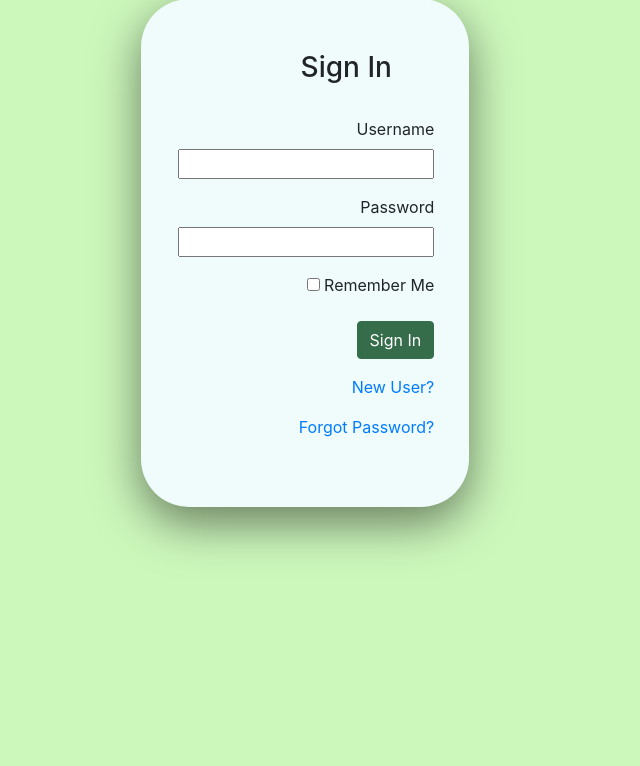
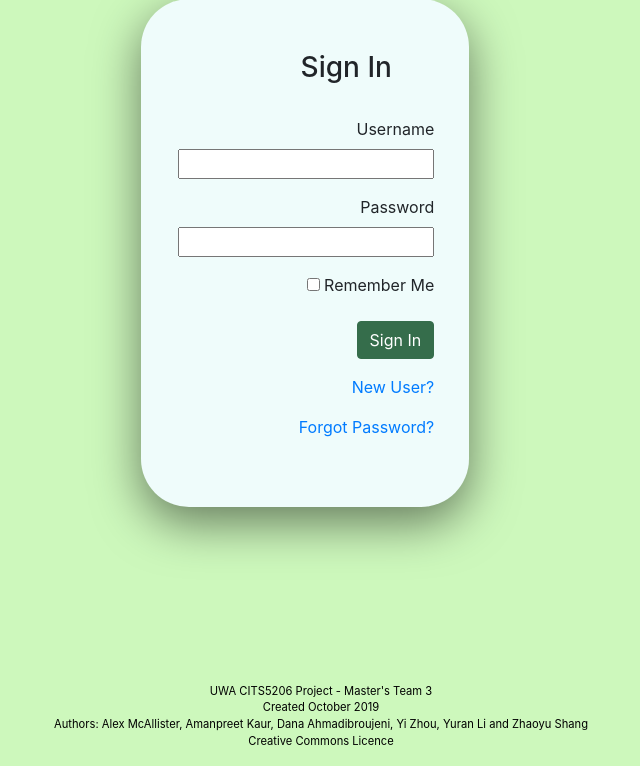
Before and after one commit to gityizhou/UWASUP, a Flask app: page / in a window 1280 px wide. Shown: the part 233-999 px from the top of the page, without its empty margins (335-975 px from the left). Before the commit the page ends 786 px from the top, so only its background shows below. Run offline with Flask 2, Linux system fonts and the light colour scheme; some libraries are stand-ins or nearby versions.

Commit message:
adding a footer with project details

```diff
--- a/recorder/static/css/stylesheet.css
+++ b/recorder/static/css/stylesheet.css
@@ -6,7 +6,7 @@
 
 .main-card {
     margin-top: 2vh;
-    margin-bottom: 15vh;
+    margin-bottom: 20vh;
     padding: 2rem;
     border-radius: 3rem;
     border: 0.0rem solid rgb(235, 236, 233);
@@ -45,3 +45,15 @@ button > a {
 .second-user-button {
     margin-left: 2vh;
 }
+
+.footer {
+    width: 100%;
+    color: black;
+    text-align: center;
+    margin: 1rem;
+ }
+
+ .footer-item {
+    margin: 0rem;
+    font-size: 0.7rem;
+ }
--- a/recorder/templates/base.html
+++ b/recorder/templates/base.html
@@ -76,6 +76,16 @@
             {% block content %}{% endblock %}
         </div>
         <!-- end main card for all pages -->
+
+        <!-- footer-->
+        <div class="footer">
+            <p class="footer-item">UWA CITS5206 Project - Master's Team 3</p>
+            <p class="footer-item">Created October 2019</p>
+            <p class="footer-item">Authors: Alex McAllister, Amanpreet Kaur, Dana Ahmadibroujeni, Yi Zhou, Yuran Li and Zhaoyu Shang</p>
+            <p class="footer-item">Creative Commons Licence</p>
+        </div>
+        <!-- end footer -->
+
     </body>
 
 </html>
```
Also changed, not shown: 1 other file.
